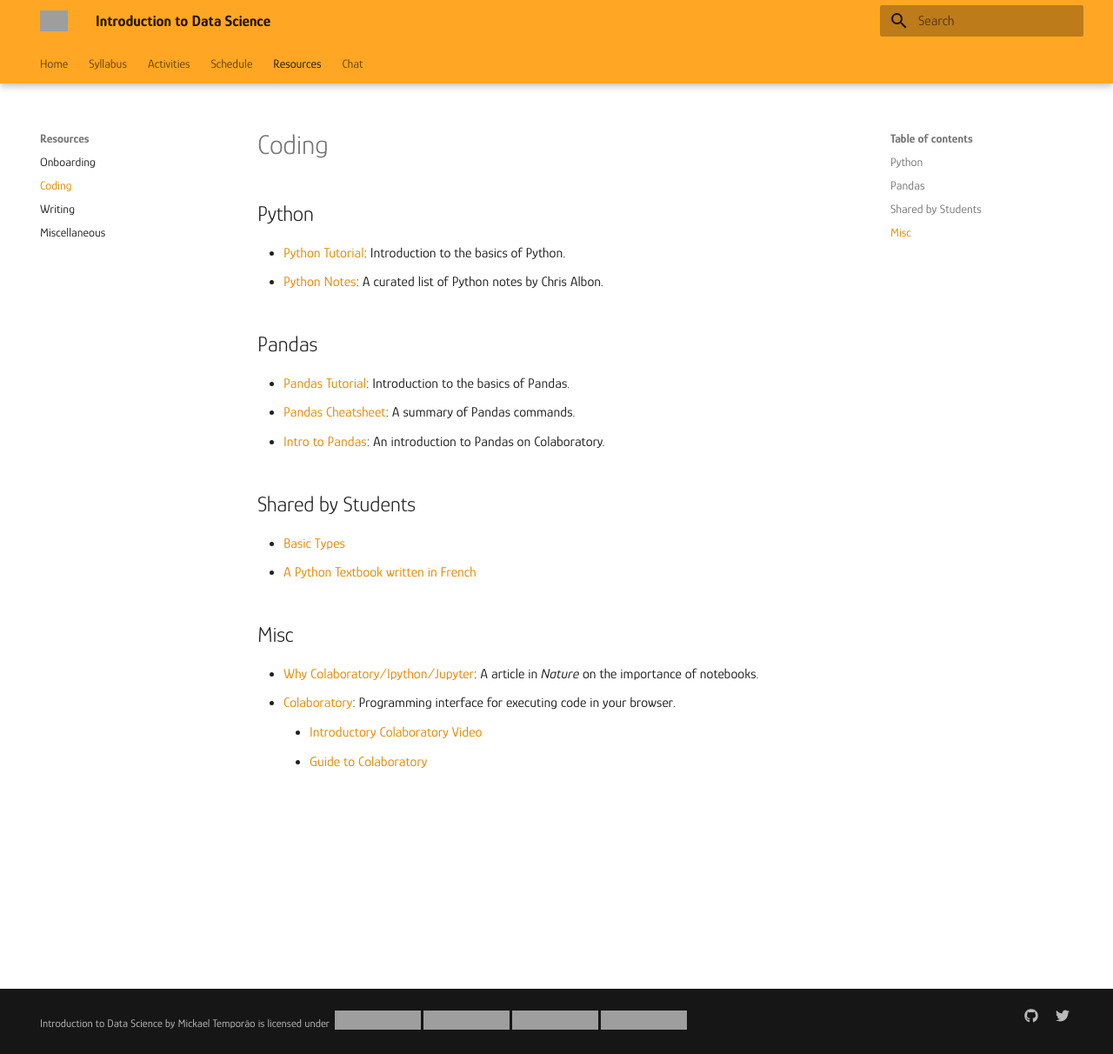
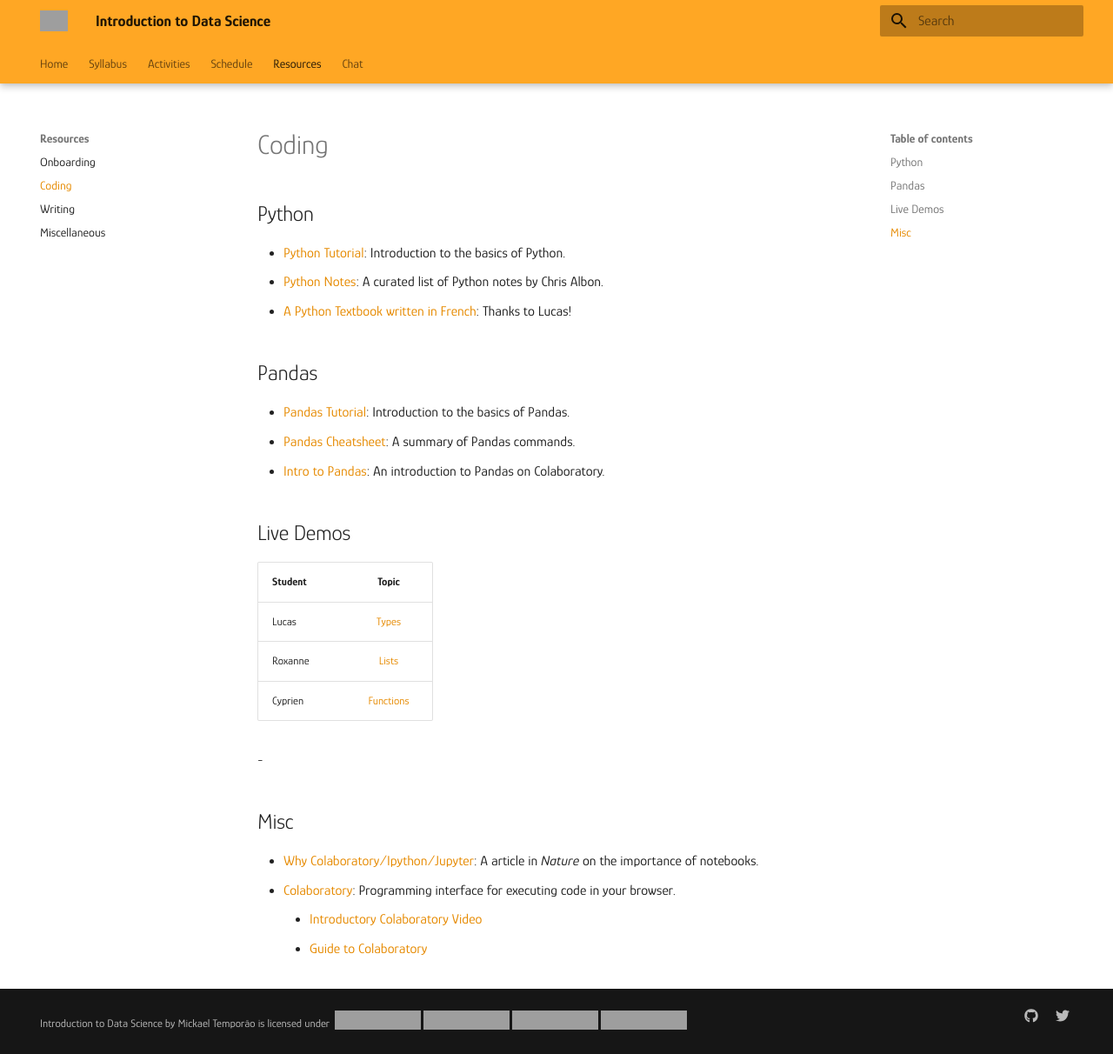
Before and after one commit to mickaeltemporao/itds, an MkDocs documentation site: the page built from docs/resources/coding.md, in a window 1280 px wide and 1212 px high. Shown: the whole window at 87% size. Built offline with MkDocs 1.6.1 and Material for MkDocs 9.7.7, drawn with Linux system fonts in a browser that asks for light colours; grey boxes are pictures that could not be loaded.

Commit message:
update live demos

```diff
--- a/docs/resources/coding.md
+++ b/docs/resources/coding.md
@@ -3,16 +3,22 @@
 ## Python
 - [Python Tutorial](https://www.kaggle.com/learn/python): Introduction to the basics of Python.
 - [Python Notes](https://chrisalbon.com/): A curated list of Python notes by Chris Albon.
+- [A Python Textbook written in French](https://python.sdv.univ-paris-diderot.fr/01_introduction/#19-autres-ressources): Thanks to Lucas!
 
 ## Pandas
 - [Pandas Tutorial](https://www.kaggle.com/learn/pandas): Introduction to the basics of Pandas.
 - [Pandas Cheatsheet](https://pandas.pydata.org/Pandas_Cheat_Sheet.pdf): A summary of Pandas commands.
 - [Intro to Pandas](https://colab.research.google.com/notebooks/mlcc/intro_to_pandas.ipynb): An introduction to Pandas on Colaboratory.
 
-## Shared by Students
-- [Basic Types](https://colab.research.google.com/github/mickaeltemporao/itds/blob/main/materials/students-2021/demo-01-assignment.ipynb)
-- [A Python Textbook written in French](https://python.sdv.univ-paris-diderot.fr/01_introduction/#19-autres-ressources)
+## Live Demos
+| Student | Topic                                                                                                                                   |
+| :-      | :-:                                                                                                                                     |
+| Lucas   | [Types](https://colab.research.google.com/github/mickaeltemporao/itds/blob/main/materials/students-2021/demo-01-assignment.ipynb) |
+| Roxanne | [Lists](https://colab.research.google.com/github/mickaeltemporao/itds/blob/main/materials/students-2021/demo-02-lists.ipynb)            |
+| Cyprien | [Functions](https://colab.research.google.com/github/mickaeltemporao/itds/blob/main/materials/students-2021/demo-01-assignment.ipynb)   |
 
+
+-
 ## Misc
 - [Why Colaboratory/Ipython/Jupyter](https://www.nature.com/articles/d41586-018-07196-1): A article in *Nature* on the importance of notebooks.
 - [Colaboratory](https://colab.research.google.com/notebooks/intro.ipynb): Programming interface for executing code in your browser.
```
Also changed, not shown: docs/resources/misc.md (line endings or trailing spaces).
